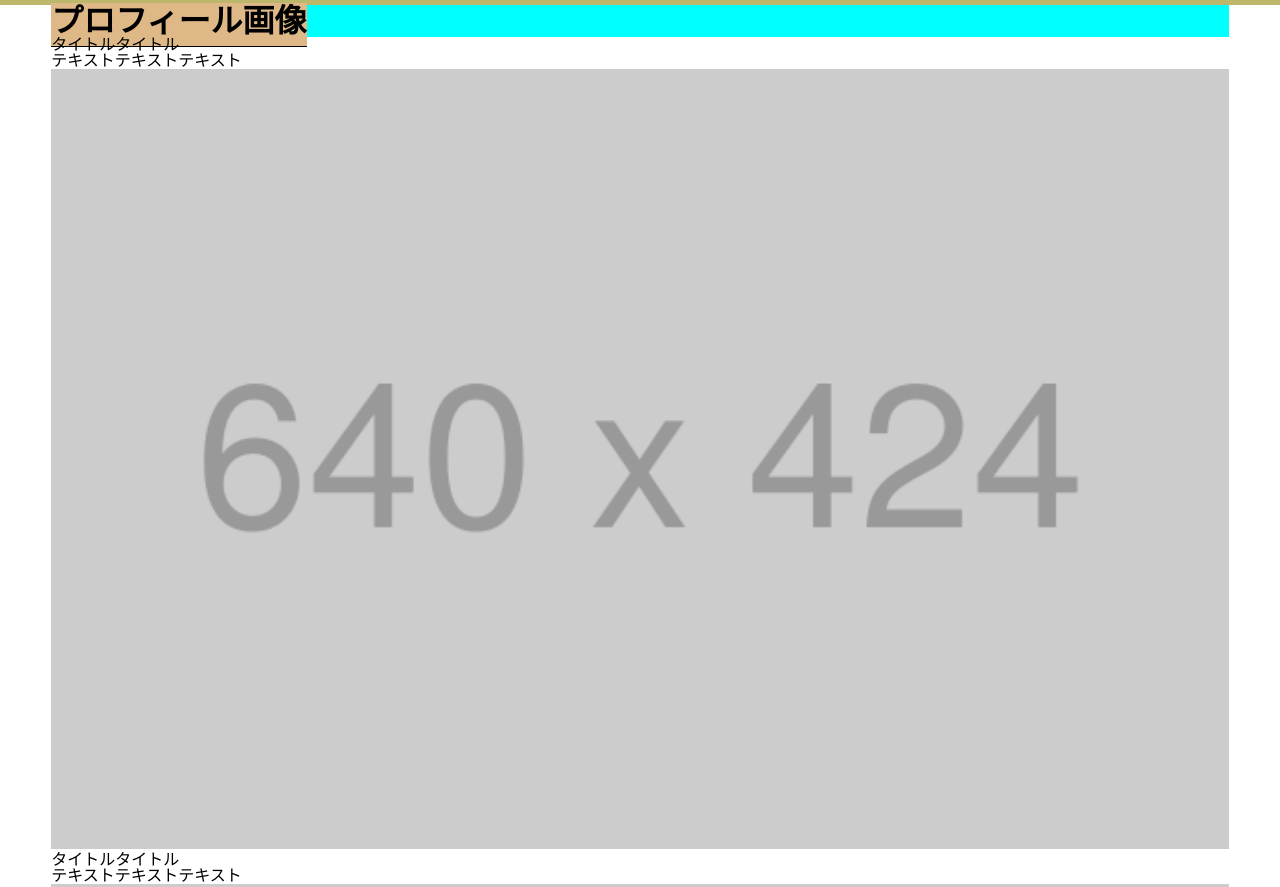
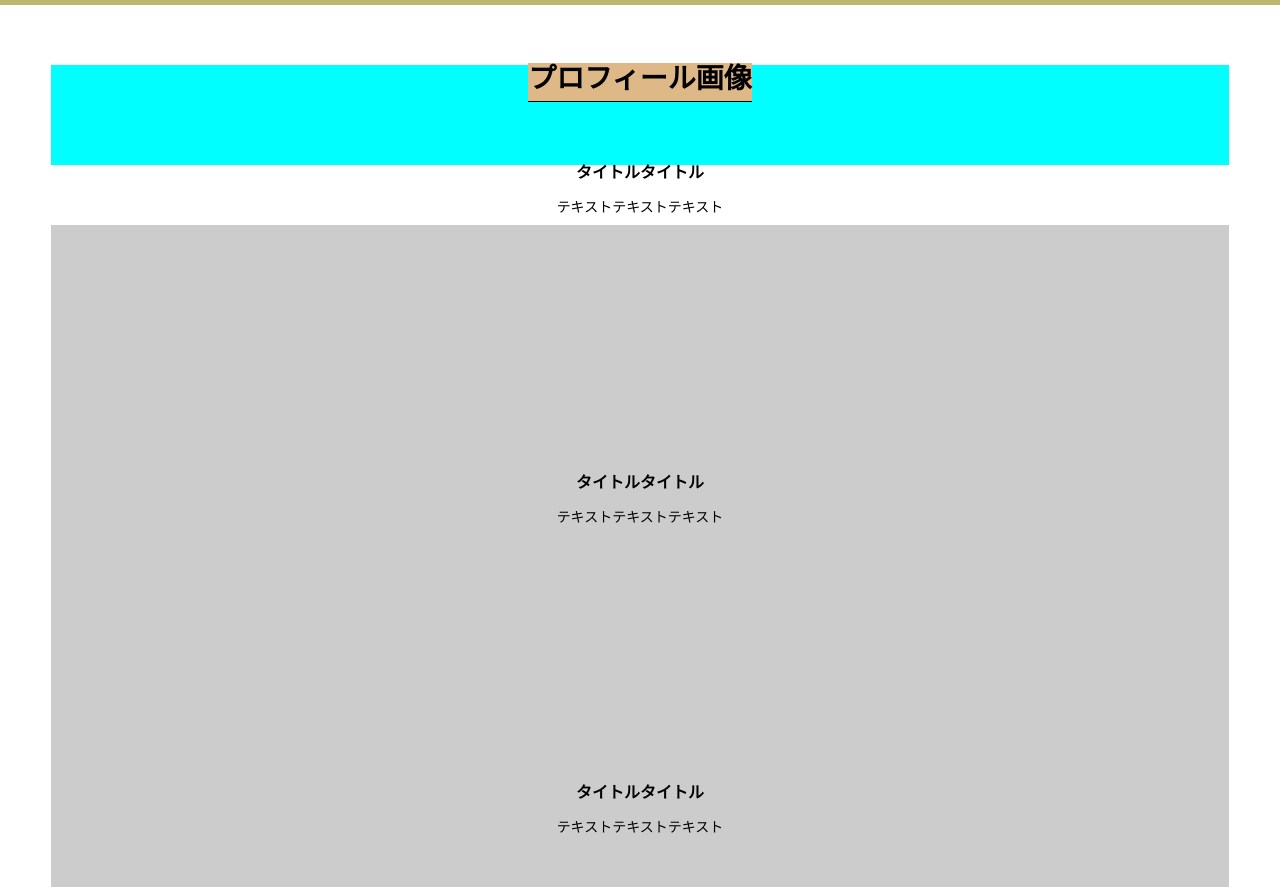
Before and after one commit to hie3-336/hc_practice, a plain HTML site: page html_css_output_beginner/index.html in a window 1280 px wide. Shown: the part 1190-2077 px from the top of the page. Drawn offline with Linux system fonts and the light colour scheme.

Commit message:
プロフィール画像のCSSほぼ完成

```diff
--- a/html_css_output_beginner/css/style.css
+++ b/html_css_output_beginner/css/style.css
@@ -102,14 +102,34 @@ header li {
     margin: 0 auto;
 }
 
+
+
 .profile {
     padding: 0 4%;
-
+    display: grid;
+    grid-template-columns: auto;
+    grid-template-rows: 100px 310px 310px 310px;
+    text-align: center;
+    margin-top: 60px;
+    margin-bottom: 90px;
 }
 
+.profile h1 {
+    font-size: 28px;
+}
+
+.profile_contents h2 {
+    margin-bottom: 20px;
+}
+
+.profile_contents p {
+    margin-bottom: 10px;
+    font-size: 14px;
+}
 .profile img {
     width: 100%;
 }
+
 
 
 /*iPadの設定*/
--- a/html_css_output_beginner/index.html
+++ b/html_css_output_beginner/index.html
@@ -44,26 +44,28 @@
       <h1>プロフィール画像</h1>
     </div>
 
-    <div class="profile_images">
+    <div class="profile_contents">
 
-      <div class="profile_contents">
-        <div class="profile_name">タイトルタイトル</div>
+      <h2>タイトルタイトル</h2>
+
       <p>テキストテキストテキスト</p>
       <img src="images/640x424.png" alt="640x424">
     </div>
 
     <div class="profile_contents">
-        <div class="profile_name">タイトルタイトル</div>
+
+      <h2>タイトルタイトル</h2>
+
       <p>テキストテキストテキスト</p>
       <img src="images/640x424.png" alt="640x424">
     </div>
 
     <div class="profile_contents">
-        <div class="profile_name">タイトルタイトル</div>
+
+      <h2>タイトルタイトル</h2>
+
       <p>テキストテキストテキスト</p>
       <img src="images/640x424.png" alt="640x424">
-      </div>
-
     </div>
 
   </div>
```
Lines whose indentation alone changed are shown as unchanged.
